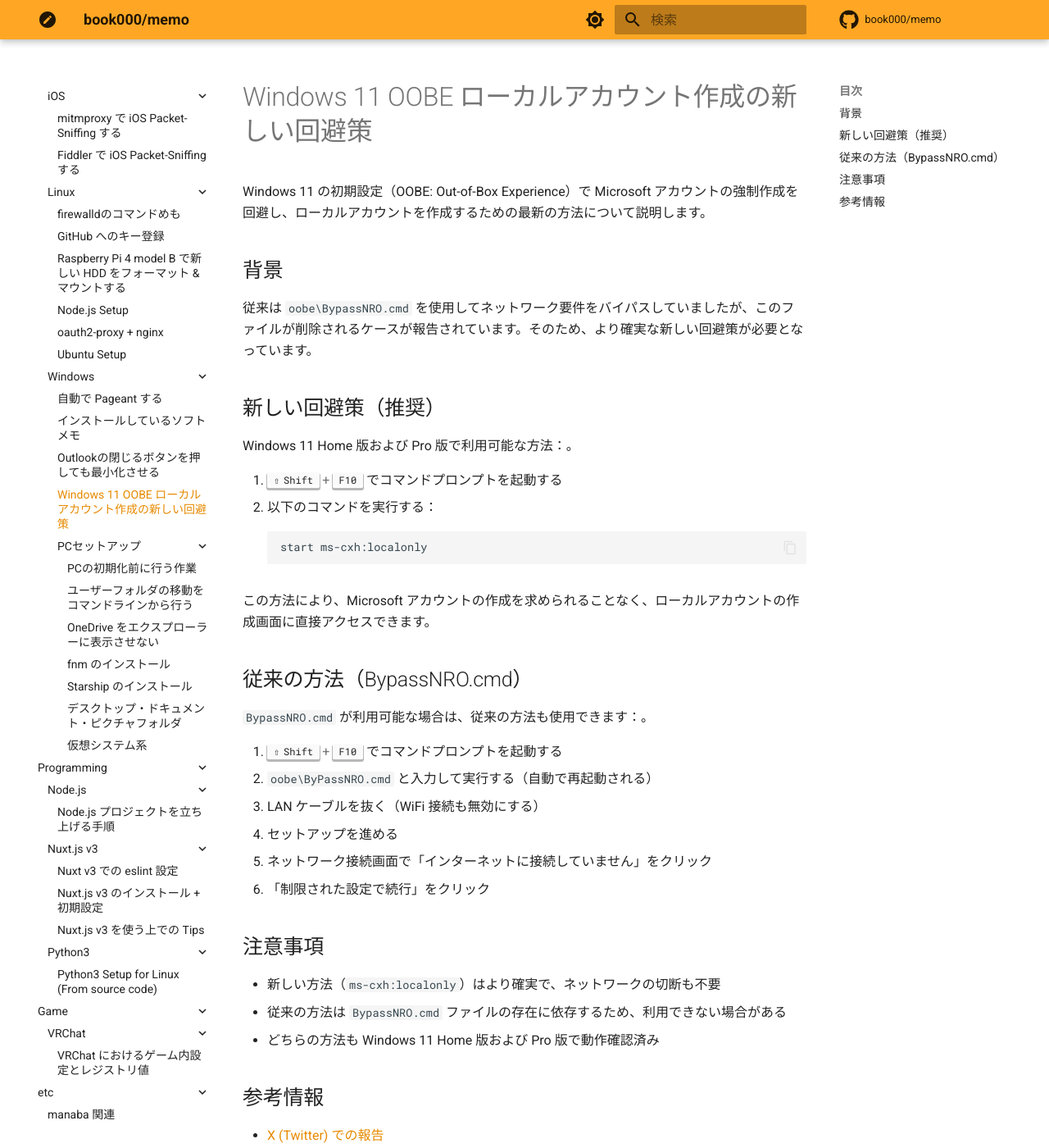
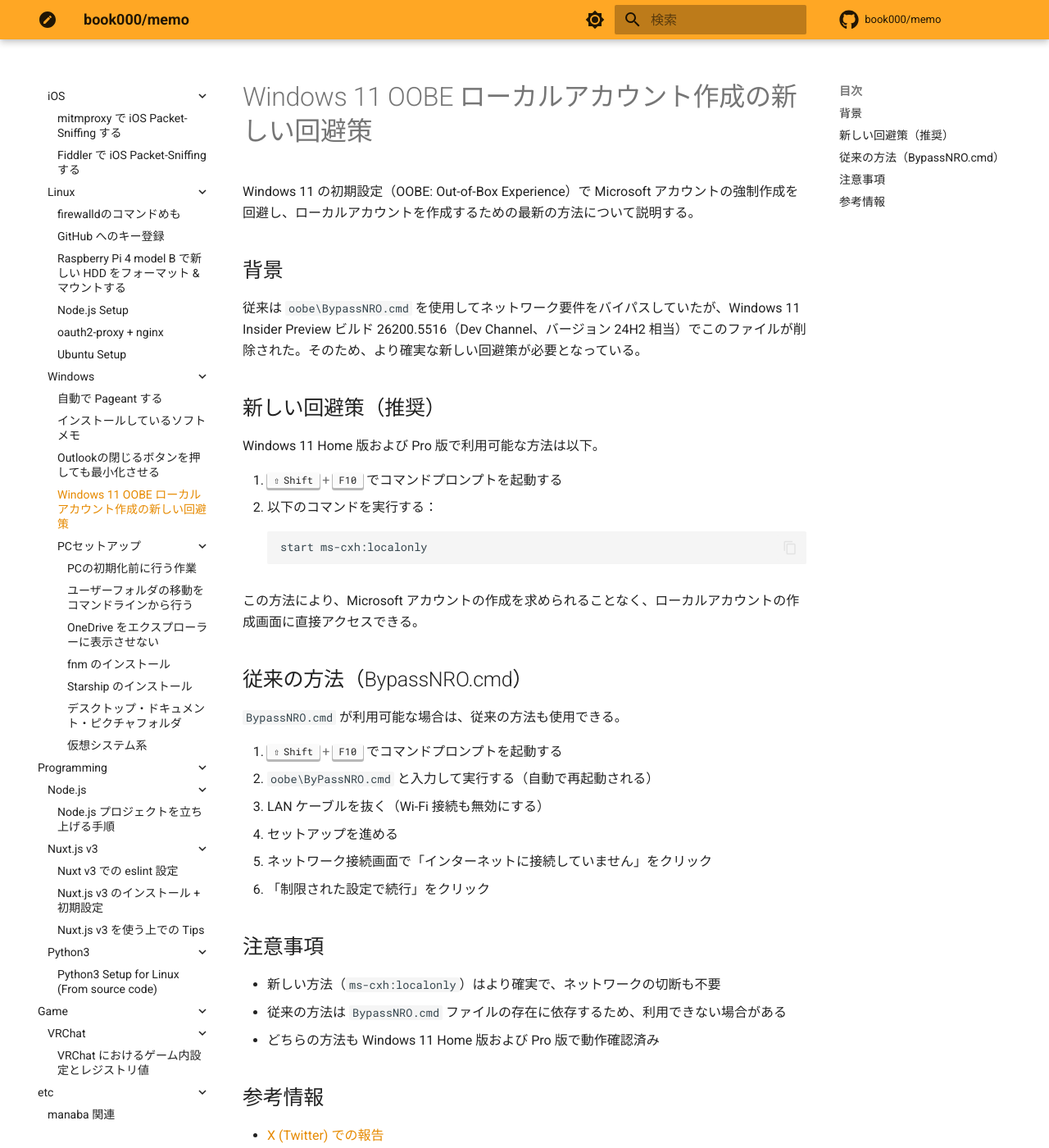
Before and after one commit to book000/memo, an MkDocs documentation site: the page built from docs/os/windows/win11-oobe-local-account.md, in a window 1280 px wide and 1400 px high. Shown: the whole window at 82% size. Built offline with MkDocs 1.6.1 and Material for MkDocs 9.7.7, drawn with Linux system fonts in a browser that asks for light colours; comment, search, counter and statistics services are not loaded.

Commit message:
feat: レビューコメントに対応してWin11 OOBEローカルアカウント作成ガイドを修正
- である調への文体統一（book000レビュー対応）
- BypassNRO.cmd削除バージョン情報を追加（Windows 11 Insider Preview ビルド 26200.5516）
- 記述の修正とWiFi表記の統一
- textlint校正チェック通過

🤖 Generated with [Claude Code](https://claude.ai/code)

Co-Authored-By: Claude <noreply@anthropic.com>

````diff
--- a/docs/os/windows/win11-oobe-local-account.md
+++ b/docs/os/windows/win11-oobe-local-account.md
@@ -1,14 +1,14 @@
 # Windows 11 OOBE ローカルアカウント作成の新しい回避策
 
-Windows 11 の初期設定（OOBE: Out-of-Box Experience）で Microsoft アカウントの強制作成を回避し、ローカルアカウントを作成するための最新の方法について説明します。
+Windows 11 の初期設定（OOBE: Out-of-Box Experience）で Microsoft アカウントの強制作成を回避し、ローカルアカウントを作成するための最新の方法について説明する。
 
 ## 背景
 
-従来は `oobe\BypassNRO.cmd` を使用してネットワーク要件をバイパスしていましたが、このファイルが削除されるケースが報告されています。そのため、より確実な新しい回避策が必要となっています。
+従来は `oobe\BypassNRO.cmd` を使用してネットワーク要件をバイパスしていたが、Windows 11 Insider Preview ビルド 26200.5516（Dev Channel、バージョン 24H2 相当）でこのファイルが削除された。そのため、より確実な新しい回避策が必要となっている。
 
 ## 新しい回避策（推奨）
 
-Windows 11 Home 版および Pro 版で利用可能な方法：。
+Windows 11 Home 版および Pro 版で利用可能な方法は以下。
 
 1. ++shift+f10++ でコマンドプロンプトを起動する
 2. 以下のコマンドを実行する：
@@ -16,15 +16,15 @@ Windows 11 Home 版および Pro 版で利用可能な方法：。
    start ms-cxh:localonly
    ```
 
-この方法により、Microsoft アカウントの作成を求められることなく、ローカルアカウントの作成画面に直接アクセスできます。
+この方法により、Microsoft アカウントの作成を求められることなく、ローカルアカウントの作成画面に直接アクセスできる。
 
 ## 従来の方法（BypassNRO.cmd）
 
-`BypassNRO.cmd` が利用可能な場合は、従来の方法も使用できます：。
+`BypassNRO.cmd` が利用可能な場合は、従来の方法も使用できる。
 
 1. ++shift+f10++ でコマンドプロンプトを起動する
 2. `oobe\ByPassNRO.cmd` と入力して実行する（自動で再起動される）
-3. LAN ケーブルを抜く（WiFi 接続も無効にする）
+3. LAN ケーブルを抜く（Wi-Fi 接続も無効にする）
 4. セットアップを進める
 5. ネットワーク接続画面で「インターネットに接続していません」をクリック
 6. 「制限された設定で続行」をクリック
````
